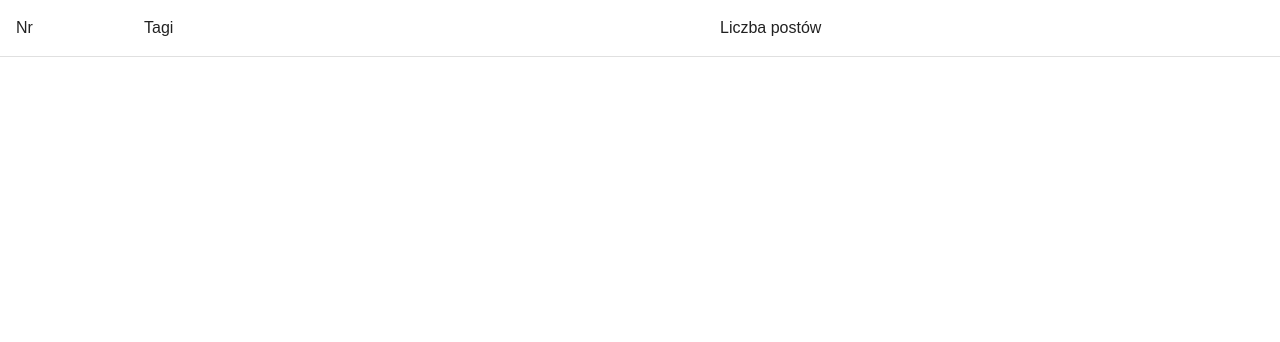
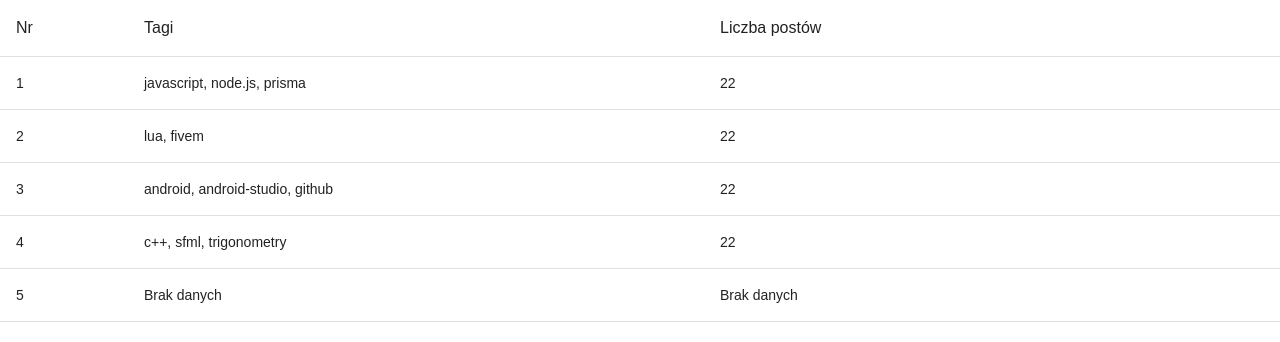
Before and after one commit to Krzysztofe/stack-overflow, a React (Create React App) app: page / in a window 1280 px wide. Shown: the top 342 px of the page. Built offline with nearby package versions, Linux system fonts and the light colour scheme.

Commit message:
Add TableRowElem

```diff
--- a/src/pages/tags/TableBodyElem.tsx
+++ b/src/pages/tags/TableBodyElem.tsx
@@ -7,7 +7,7 @@ import TableHeadElem from "./TableHeadElem";
 import { useQuery } from "@tanstack/react-query";
 import { fetchTags } from "../../services/fetchTags";
 import { URL_tags } from "../../data/dataURL";
-import TableRowElem from "./TAbleRowElem";
+import TableRowElem from "./TableRowElem";
 
 type TagsData = {
   items: {
@@ -16,9 +16,9 @@ type TagsData = {
   }[];
 };
 
-const tagsToPrint:{
+const tagsToPrint: {
   tags: string[];
-    counts: number;
+  counts: number | string;
 }[] = [
   {
     tags: ["javascript", "node.js", "prisma"],
@@ -36,9 +36,11 @@ const tagsToPrint:{
     tags: ["c++", "sfml", "trigonometry"],
     counts: 22,
   },
+  {
+    tags: ["Brak danych"],
+    counts: "Brak danych",
+  },
 ];
-
-
 
 const TableBodyElem = () => {
   //   const { data: tags } = useQuery<TagsData>({
@@ -56,8 +58,8 @@ const TableBodyElem = () => {
   //   console.log("www", tagsToPrint);
   return (
     <TableBody>
-      {tagsToPrint.map(({ tags, counts }) => {
-        return <TableRowElem/>;
+      {tagsToPrint.map((tagData, idx) => {
+        return <TableRowElem key={Math.random()} tagData={tagData} idx={idx} />;
       })}
     </TableBody>
   );
--- a/src/pages/tags/TableRowElem.tsx
+++ b/src/pages/tags/TableRowElem.tsx
@@ -1,7 +1,22 @@
 import TableRow from "@mui/material/TableRow";
+import TableCell from "@mui/material/TableCell";
 
-const TableRowElem = () => {
-  return <TableRow></TableRow>;
+type Props = {
+  tagData: {
+    tags: any[];
+    counts: number | string;
+  };
+  idx: number;
+};
+
+const TableRowElem = (props: Props) => {
+  return (
+    <TableRow>
+      <TableCell>{props.idx + 1}</TableCell>
+      <TableCell>{props.tagData.tags.join(", ")}</TableCell>
+      <TableCell>{props.tagData.counts}</TableCell>
+    </TableRow>
+  );
 };
 
 export default TableRowElem;
--- a/src/pages/tags/TagsContent.tsx
+++ b/src/pages/tags/TagsContent.tsx
@@ -15,6 +15,7 @@ const TagsContent = () => {
   return (
     <div>
       <TableContainer sx={{ padding: { xs: 1, sm: 0 } }}>
+
         <Table aria-label="simple table">
           <TableHeadElem />
           <TableBodyElem />
```
Lines whose indentation alone changed are shown as unchanged.
